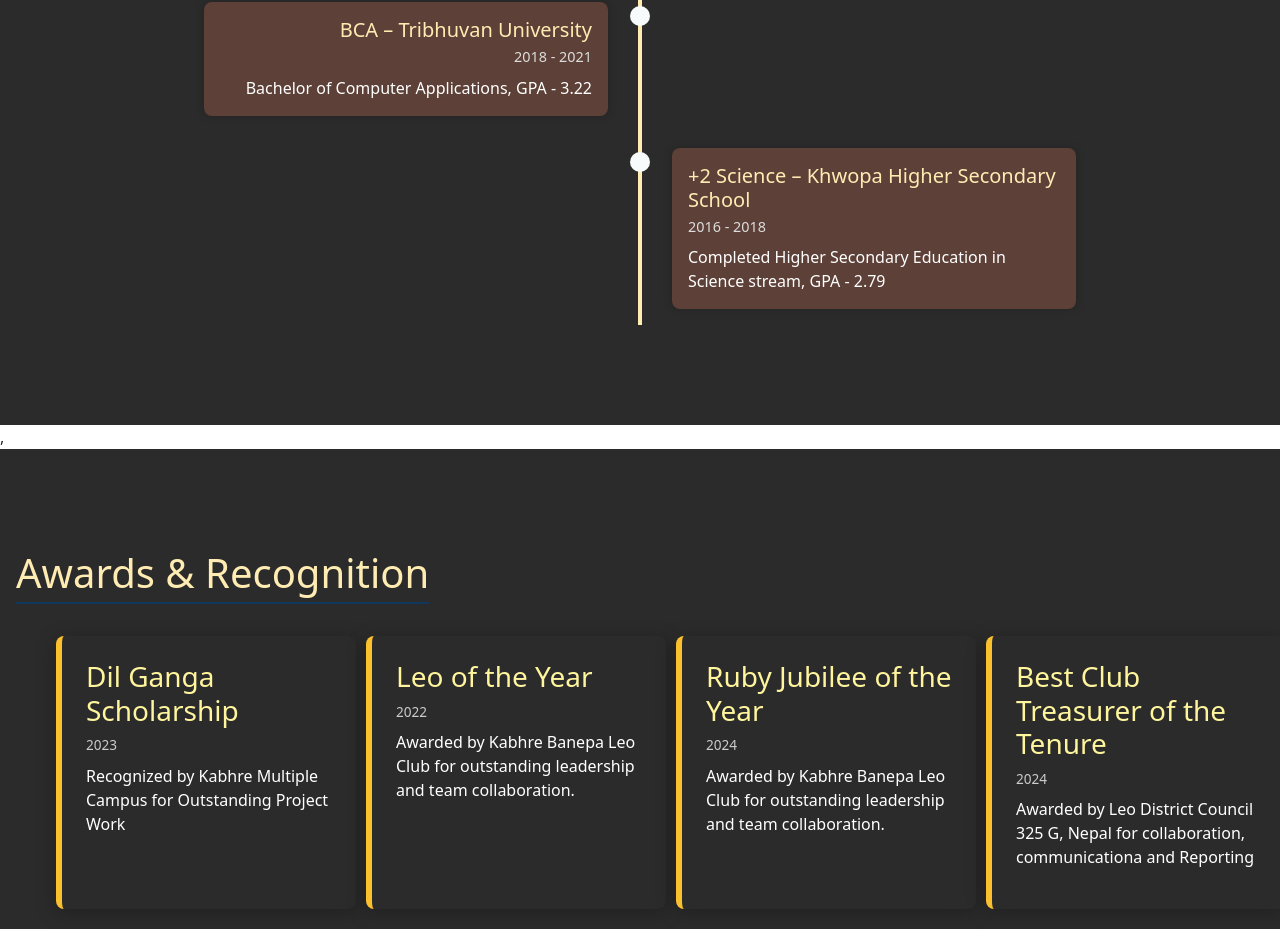
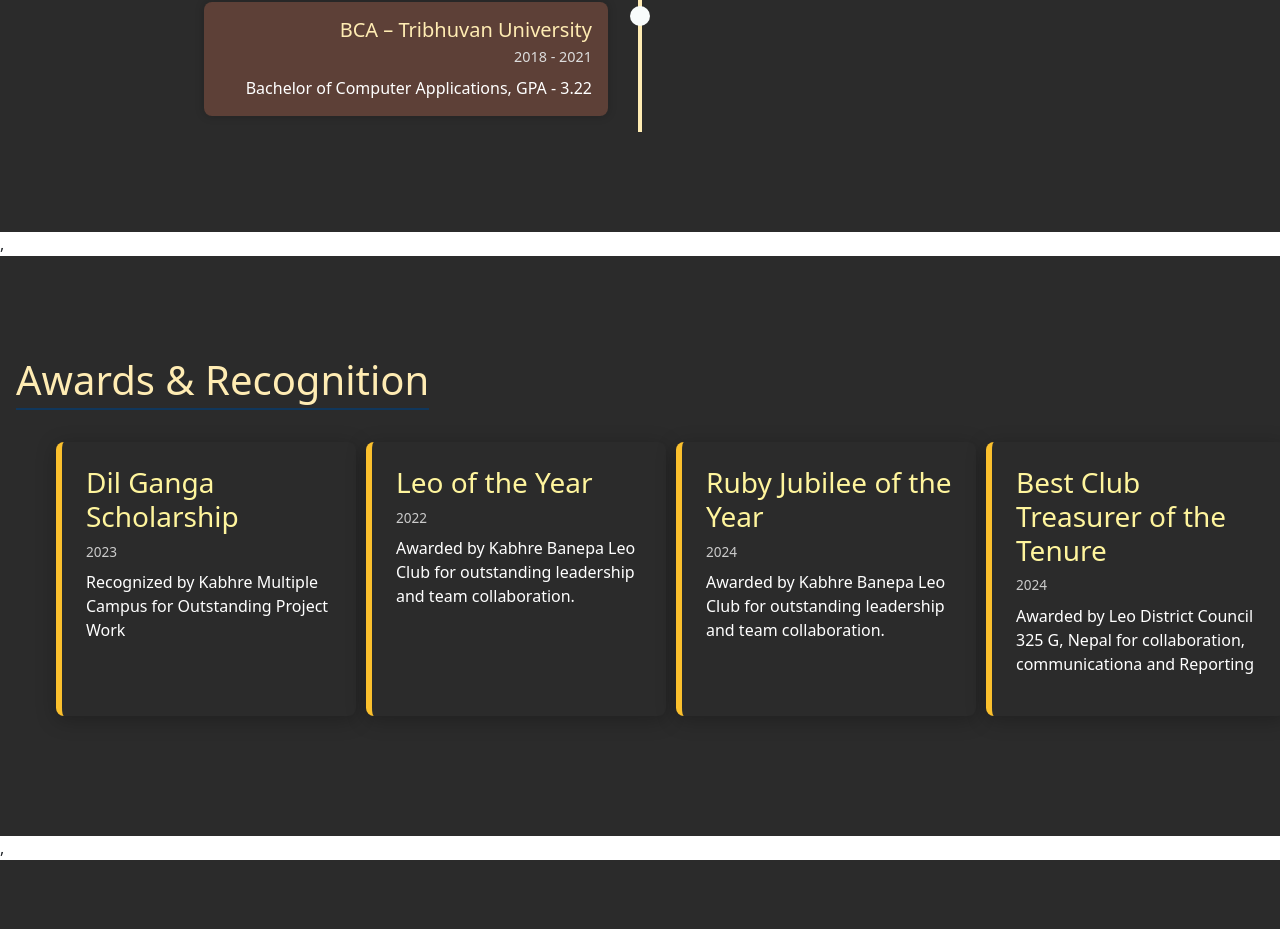
Before and after one commit to AnjilaM/finalportfolio, a React (Create React App) app: page / in a window 1280 px wide. Shown: the part 2114-3043 px from the top of the page. Built offline with nearby package versions, Linux system fonts and the light colour scheme.

Commit message:
MIS added

```diff
--- a/src/components/TimelineSection.js
+++ b/src/components/TimelineSection.js
@@ -34,12 +34,6 @@
     description: 'Bachelor of Computer Applications, GPA - 3.22',
   },
 
-  {
-    type: 'education',
-    title: '+2 Science – Khwopa Higher Secondary School',
-    subtitle: '2016 - 2018',
-    description: 'Completed Higher Secondary Education in Science stream, GPA - 2.79',
-  },
 ];
 
 const TimelineSection = () => {
```
